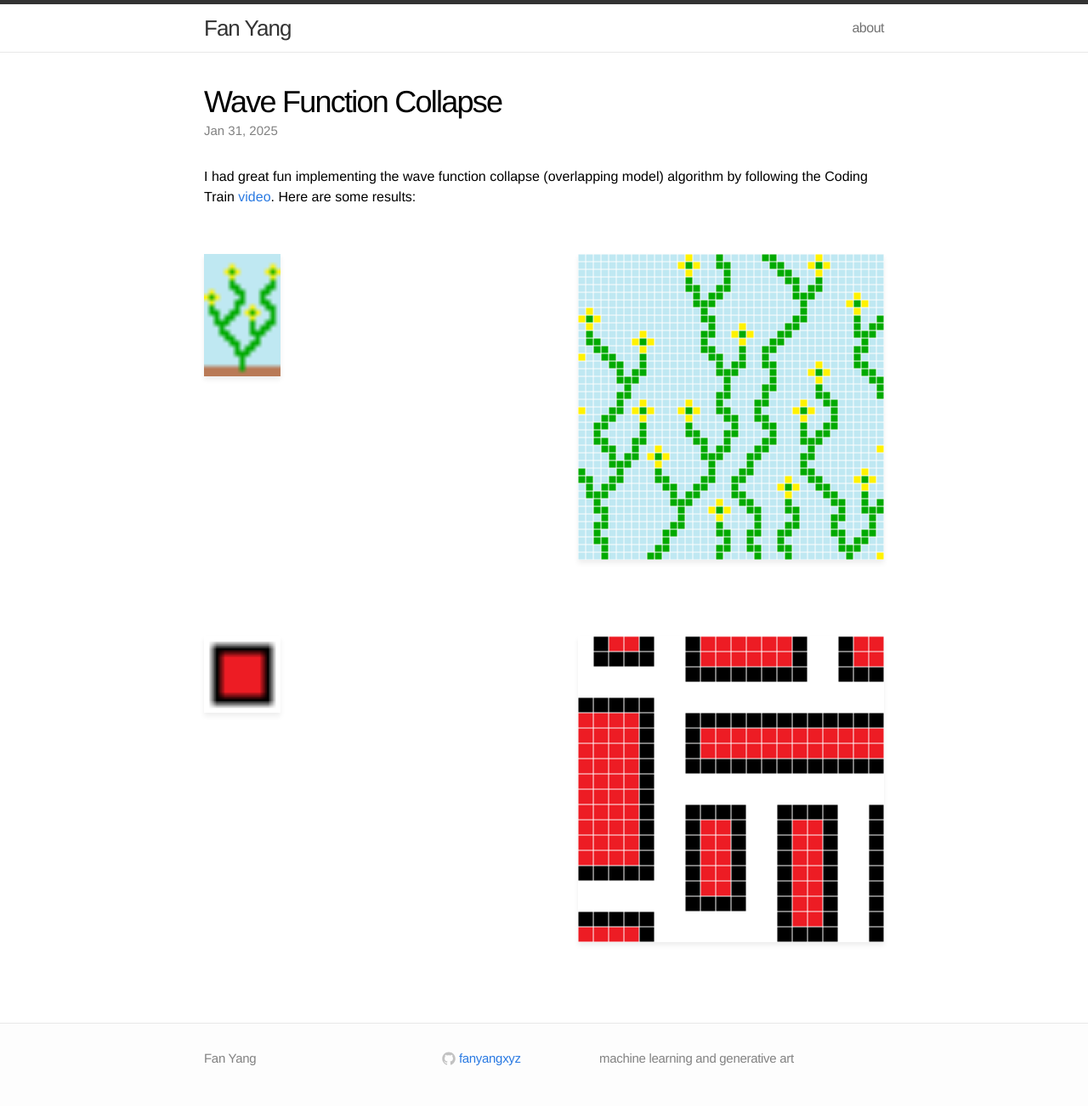
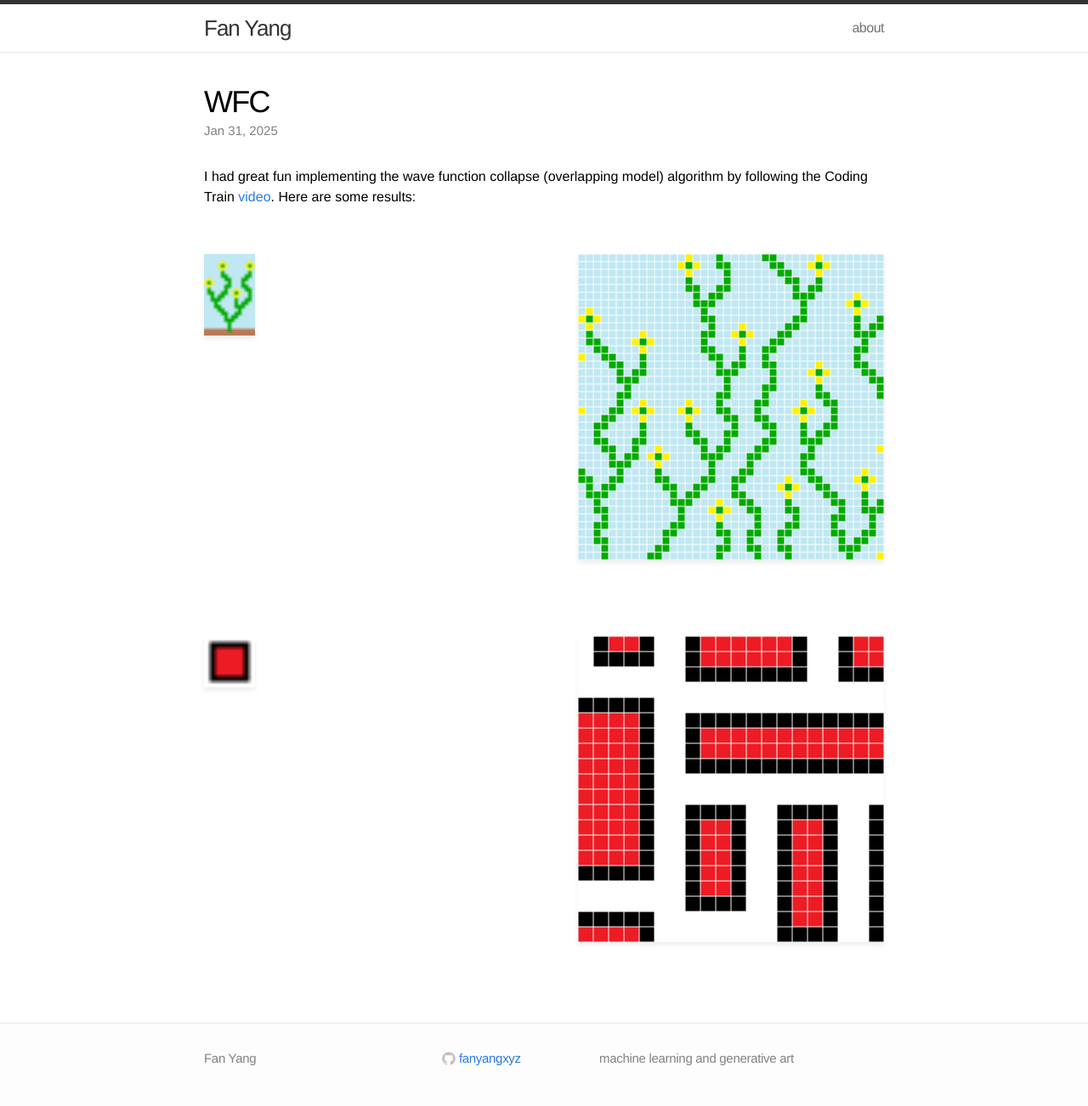
Before and after one commit to fanyangxyz/fanyangxyz.github.io, a Jekyll site: the page built from _posts/2025-01-31-wfc.md, in a window 1280 px wide. Shown: the whole page at 85% size. Built offline with Jekyll 4.4.1, drawn with Linux system fonts in a browser that asks for light colours.

Commit message:
adjust formatting

```diff
--- a/_posts/2025-01-31-wfc.md
+++ b/_posts/2025-01-31-wfc.md
@@ -1,6 +1,6 @@
 ---
 layout: post
-title:  "Wave Function Collapse"
+title:  "WFC"
 excerpt: "Wave function collapse, the overlapping model."
 img: "/assets/wfc/thumb.png"
 date:   2025-01-31 16:00:00
--- a/css/main.css
+++ b/css/main.css
@@ -30,7 +30,7 @@ html, body { height: 100%; }
 
 .wfcpiece img{
   display: block;
-  width: 90px;
+  width: 60px;
   /*margin: 5px auto;*/
   /*max-width: 100%;*/
   /*margin: 5px 5px 5px 5px;*/
```
